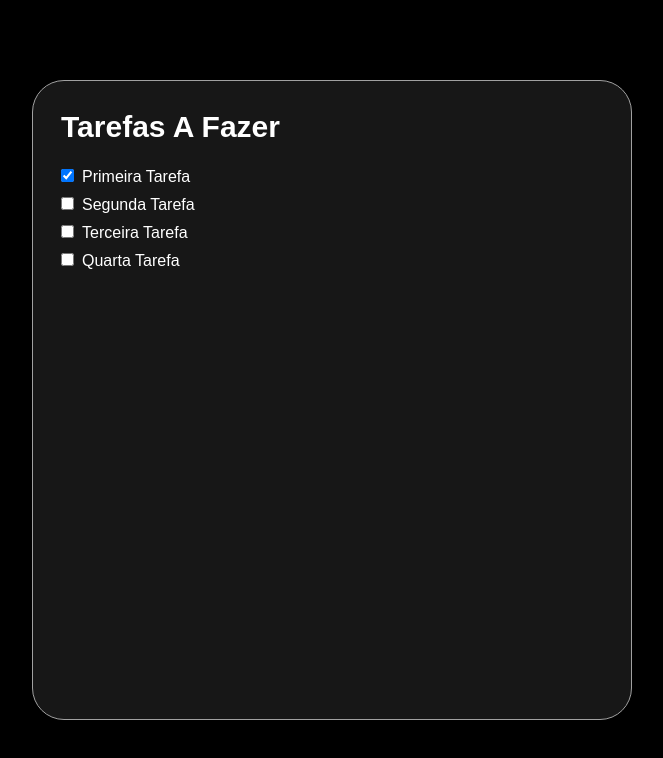
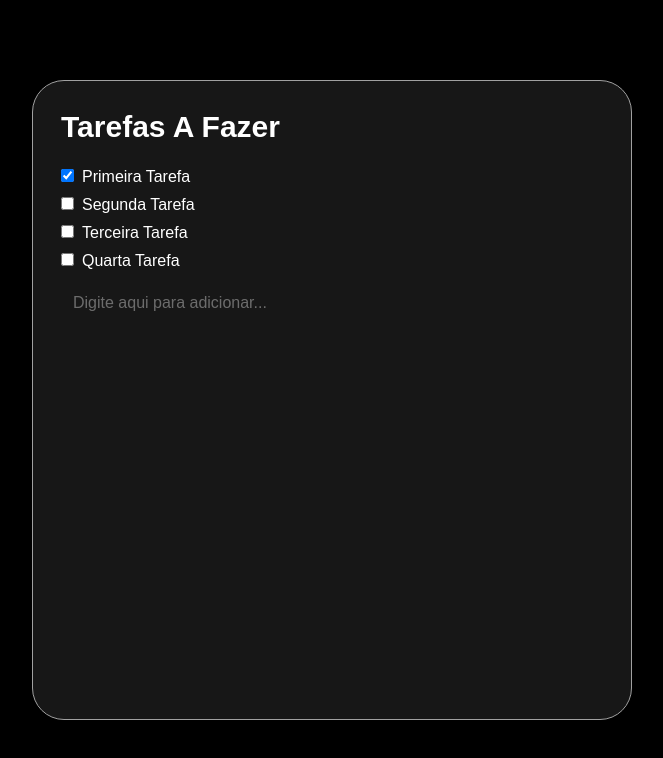
Before and after one commit to JoaoVLima/TAF_Front, a Next.js app: page / in a window 1280 px wide. Shown: the top 758 px of the page, without its empty margins (308-971 px from the left). Built offline with nearby package versions, Linux system fonts and the light colour scheme.

Commit message:
todo list

```diff
--- a/app/page.tsx
+++ b/app/page.tsx
@@ -2,7 +2,7 @@ import { Todo } from "@/components/todo/todo";
 
 export default function Home() {
     return (
-        <main className="flex min-h-screen bg-black">
+        <main className="flex min-h-screen bg-black text-white">
             <div className="flex w-screen justify-center items-center">
                 <Todo></Todo>
             </div>
--- a/components/todo/item.tsx
+++ b/components/todo/item.tsx
@@ -1,6 +1,6 @@
 "use client";
 
-import { useState } from "react";
+import { useState, ChangeEvent } from "react";
 
 export type ItemType = {
     checked: boolean;
@@ -8,20 +8,18 @@ export type ItemType = {
 };
 
 export function Item({ checked, name }: ItemType) {
-    const [Checked, setChecked] = useState(checked);
+    const [checkbox, setCheckbox] = useState(checked);
 
-    const handleChange = (event: {
-        target: { checked: boolean | ((prevState: boolean) => boolean) };
-    }) => {
-        setChecked(event.target.checked);
+    const handleChangeCheckbox = (event: ChangeEvent<HTMLInputElement>) => {
+        setCheckbox(event.target.checked);
     };
 
     return (
         <li>
             <input
                 type="checkbox"
-                checked={Checked}
-                onChange={handleChange}
+                checked={checkbox}
+                onChange={handleChangeCheckbox}
                 className="mr-2"
             ></input>
             {name}
--- a/components/todo/todo.tsx
+++ b/components/todo/todo.tsx
@@ -2,7 +2,10 @@ import { TodoList } from "./todoList";
 
 export function Todo() {
     return (
-        <div className="flex flex-col max-h-230 h-[80vh] max-w-150  w-[70vw] bg-neutral-900 border border-neutral-400 text-white rounded-4xl p-7">
+        <div
+            className="flex flex-col max-h-230 h-[80vh] max-w-150  w-[70vw]
+                      bg-neutral-900 border border-neutral-400 rounded-4xl p-7"
+        >
             <h1 className="text-3xl font-bold pb-5">Tarefas A Fazer</h1>
             <TodoList
                 itemList={[
--- a/components/todo/todoList.tsx
+++ b/components/todo/todoList.tsx
@@ -1,15 +1,50 @@
+"use client";
+
+import { useState, ChangeEvent, KeyboardEvent } from "react";
 import { Item, ItemType } from "./item";
 
 export function TodoList({ itemList }: { itemList: ItemType[] }) {
+    const [items, setItems] = useState<ItemType[]>(itemList);
+    const [input, setInput] = useState("");
+
+    const handleChangeInput = (e: ChangeEvent<HTMLInputElement>) => {
+        setInput(e.target.value);
+    };
+
+    const addItem = (item: string) => {
+        item = item.trim();
+        if (!item) return;
+        setItems((prevItems) => [...prevItems, { checked: false, name: item }]);
+    };
+
+    const handleKeyDownInput = (e: KeyboardEvent<HTMLInputElement>) => {
+        if (e.key === "Enter") {
+            addItem(input);
+            setInput("");
+        }
+    };
+
     return (
         <ul className="flex flex-col gap-1">
-            {itemList.map((item, index) => (
+            {items.map((item, index) => (
                 <Item
                     key={index + item.name}
                     checked={item.checked}
                     name={item.name}
-                ></Item>
+                />
             ))}
+
+            <li className="flex mt-1 w-full">
+                <input
+                    type="text"
+                    id="newItem"
+                    value={input}
+                    onChange={handleChangeInput}
+                    onKeyDown={handleKeyDownInput}
+                    className="w-full px-3 py-2.5 animate-pulse focus:animate-none"
+                    placeholder="Digite aqui para adicionar..."
+                />
+            </li>
         </ul>
     );
 }
```
